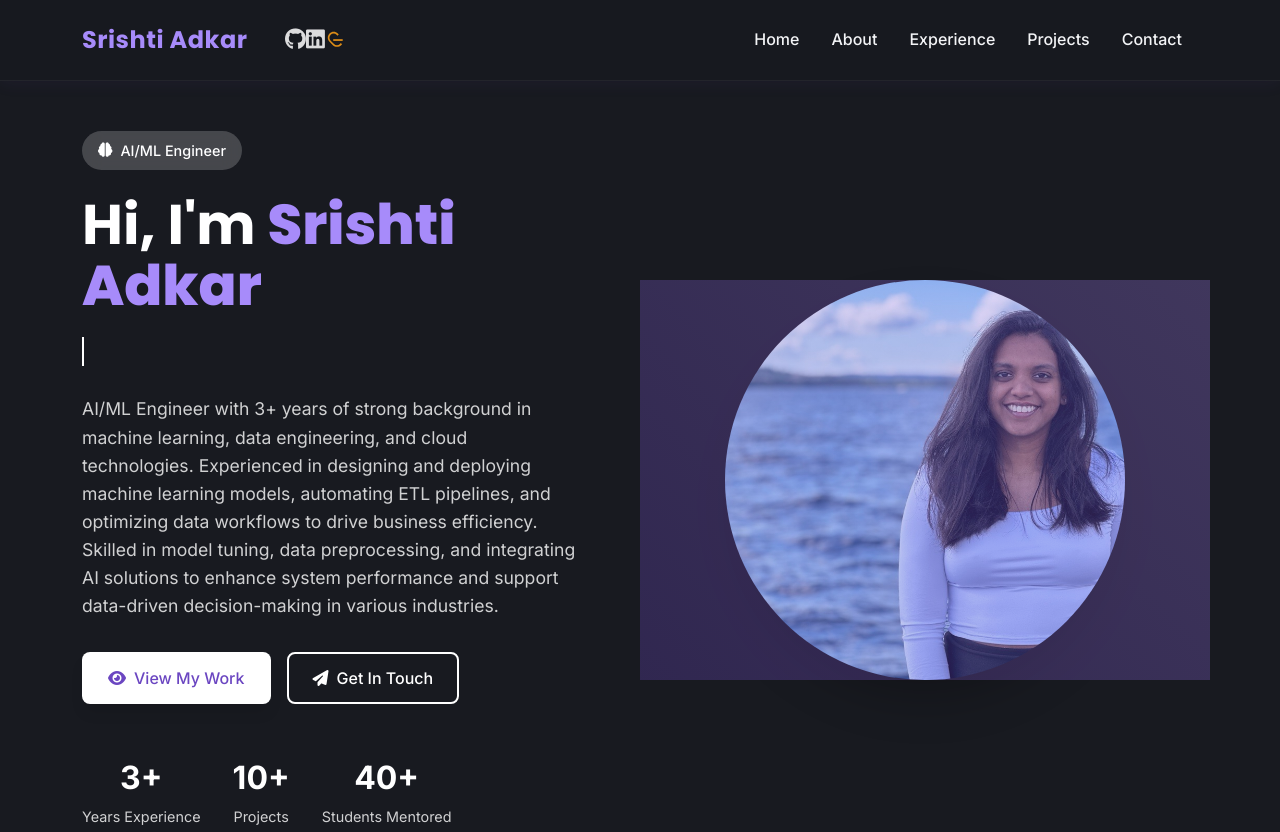
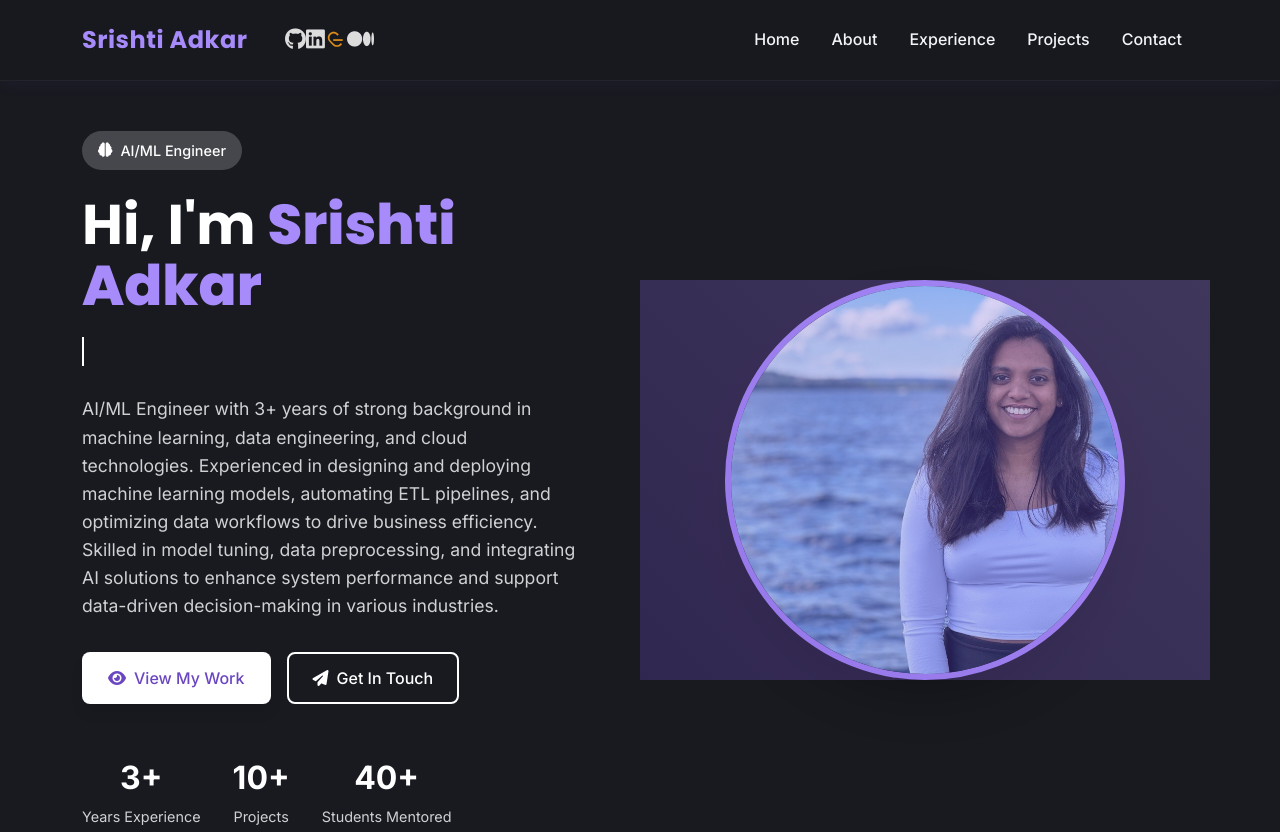
Before and after one commit to Srishti1805/Srishti---Portfolio, a plain HTML site: page index.html in a window 1280 px wide. Shown: the top 832 px of the page. Drawn offline with nearby package versions, Linux system fonts and the light colour scheme.

Commit message:
Add Medium link to navbar after LeetCode logo

```diff
--- a/css/style.css
+++ b/css/style.css
@@ -300,6 +300,7 @@ img {
     overflow: hidden;
     box-shadow: var(--shadow-heavy);
     background: transparent !important;
+    border: 6px solid #a78bfa;
 }
 
 .about-img {
--- a/index.html
+++ b/index.html
@@ -120,6 +120,9 @@
             <a href="https://www.linkedin.com/in/srishti-adkar-3022411b1/" target="_blank" class="navbar-icon" aria-label="LinkedIn"><i class="fab fa-linkedin"></i></a>
             <a href="https://leetcode.com/u/Srishti_Adkar/" target="_blank" class="navbar-icon" aria-label="LeetCode" style="vertical-align: middle;">
               <svg width="22" height="22" viewBox="0 0 50 50" fill="none" xmlns="http://www.w3.org/2000/svg" style="display:inline-block;vertical-align:middle;"><path d="M36.7 36.7c-5.2 5.2-13.6 5.2-18.8 0l-7.6-7.6c-5.2-5.2-5.2-13.6 0-18.8 5.2-5.2 13.6-5.2 18.8 0l2.1 2.1-2.8 2.8-2.1-2.1c-3.7-3.7-9.7-3.7-13.4 0-3.7 3.7-3.7 9.7 0 13.4l7.6 7.6c3.7 3.7 9.7 3.7 13.4 0l2.1-2.1 2.8 2.8-2.1 2.1z" fill="#FFA116"/><path d="M40.2 27.1H18.7v-4h21.5v4z" fill="#FFA116"/></svg>
+            </a>
+            <a href="https://medium.com/@srishti.adkar" target="_blank" class="navbar-icon" aria-label="Medium">
+              <i class="fab fa-medium"></i>
             </a>
           </span>
         </a>
```
Also changed, not shown: 1 other file.
